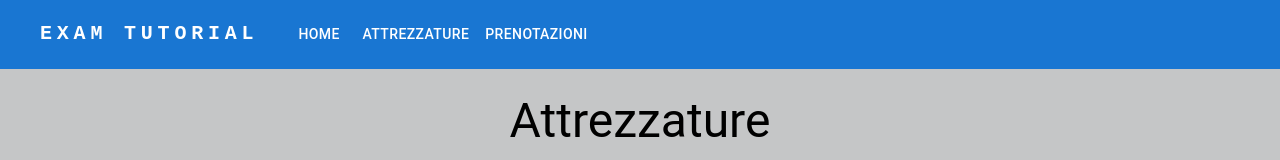
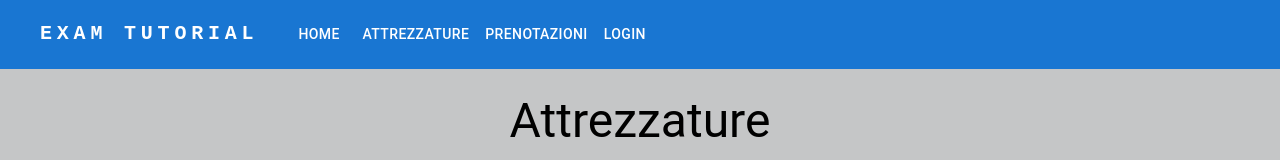
Before and after one commit to S73F/React-Tutorial, a React (Vite) app: page /equipments in a window 1280 px wide. Shown: the top 160 px of the page. Built offline with nearby package versions, Linux system fonts and the light colour scheme; no server answers; some icons are missing.

Commit message:
added logout option

```diff
--- a/src/App.tsx
+++ b/src/App.tsx
@@ -1,5 +1,5 @@
 import "./App.css";
-import { BrowserRouter, Route, Routes } from "react-router";
+import { BrowserRouter, Navigate, Route, Routes } from "react-router";
 import { Home } from "./routes/Home";
 import { Layout } from "./component/Layout";
 import { Attrezzature } from "./routes/Attrezzature";
@@ -18,6 +18,7 @@ function App() {
           <Route path="/equipments" element={<Attrezzature />} />
           <Route path="/bookings" element={<Prenotazioni />} />
         </Route>
+        <Route path="*" element={<Navigate to="/home" />} />
       </Routes>
     </BrowserRouter>
   );
--- a/src/component/Navbar.tsx
+++ b/src/component/Navbar.tsx
@@ -13,6 +13,8 @@ import AdbIcon from "@mui/icons-material/Adb";
 import { NavLink } from "react-router";
 
 function Navbar() {
+  const token = localStorage.getItem("authToken");
+
   const [anchorElNav, setAnchorElNav] = React.useState<null | HTMLElement>(
     null
   );
@@ -23,6 +25,11 @@ function Navbar() {
 
   const handleCloseNavMenu = () => {
     setAnchorElNav(null);
+  };
+
+  const handleLogout = () => {
+    localStorage.removeItem("authToken");
+    handleCloseNavMenu();
   };
 
   return (
@@ -100,6 +107,15 @@ function Navbar() {
                   Prenotazioni
                 </Typography>
               </MenuItem>
+              <MenuItem
+                component={NavLink}
+                to={"/"}
+                onClick={token ? handleLogout : undefined}
+              >
+                <Typography sx={{ textAlign: "center" }}>
+                  {token ? "Logout" : "Login"}
+                </Typography>
+              </MenuItem>
             </Menu>
           </Box>
           <AdbIcon sx={{ display: { xs: "flex", md: "none" }, mr: 1 }} />
@@ -146,6 +162,14 @@ function Navbar() {
             >
               Prenotazioni
             </Button>
+            <Button
+              component={NavLink}
+              to={"/"}
+              onClick={token ? handleLogout : undefined}
+              sx={{ my: 2, color: "white", display: "block" }}
+            >
+              {token ? "Logout" : "Login"}
+            </Button>
           </Box>
         </Toolbar>
       </Container>
```
